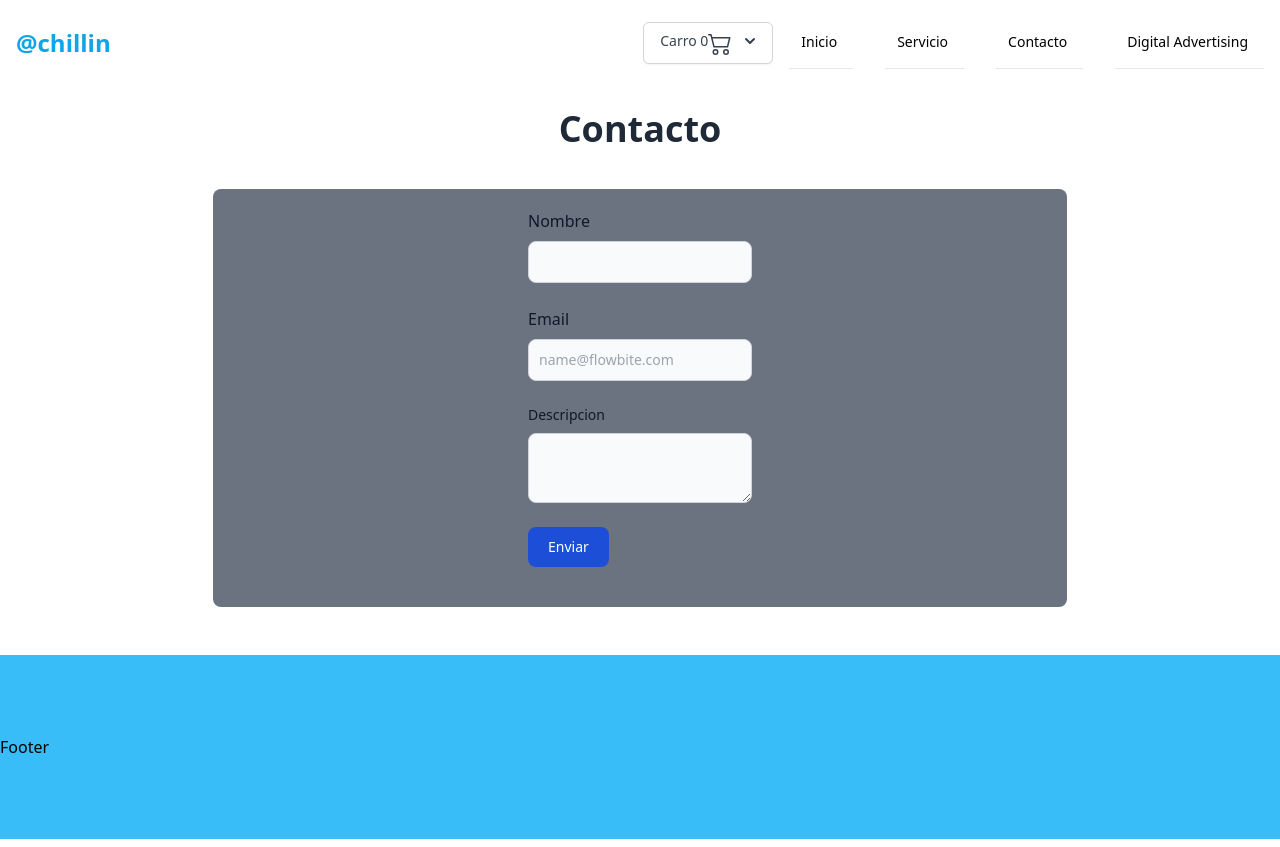
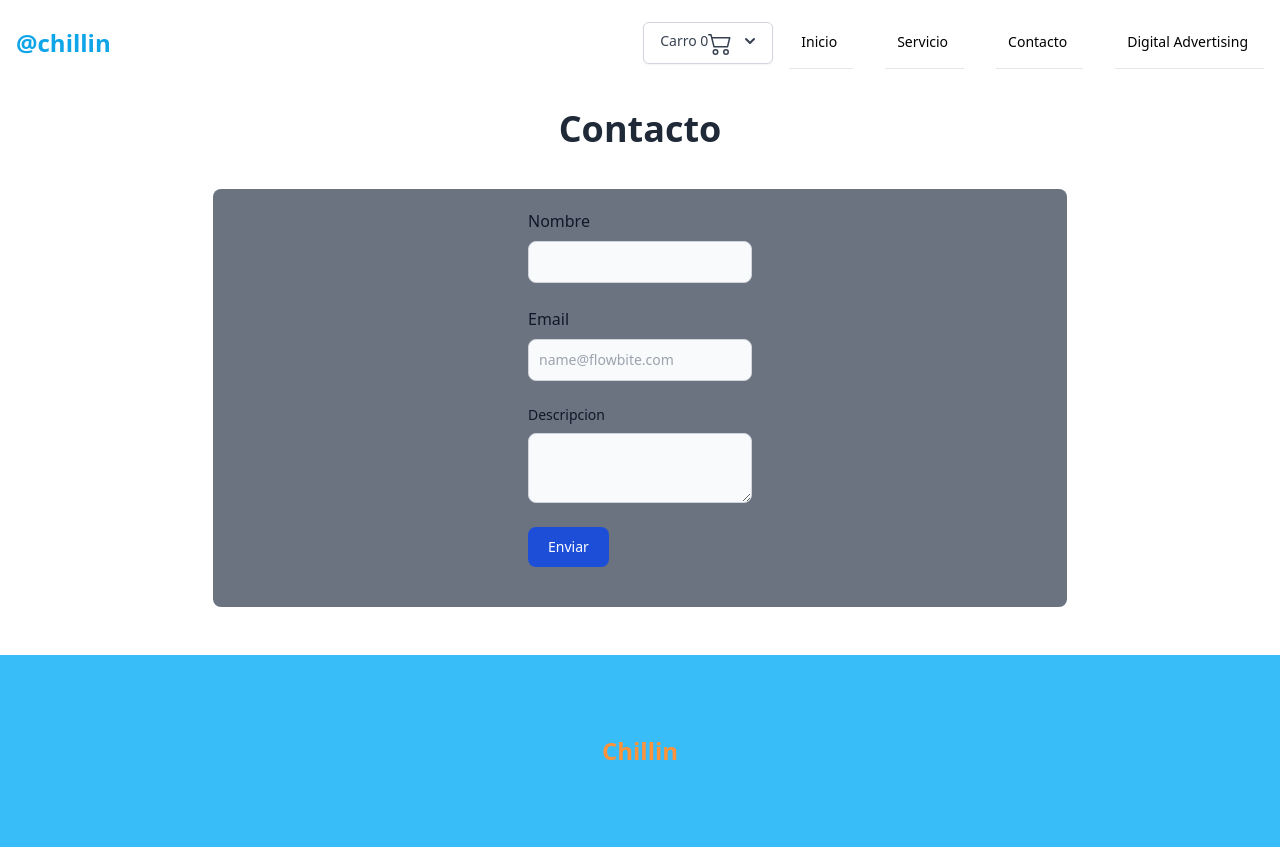
Before and after one commit to vicarb/ecom1, a Next.js app: page /contacto in a window 1280 px wide. Built offline with nearby package versions, Linux system fonts and the light colour scheme.

Commit message:
added head, footer and incremental site regeneration

```diff
--- a/components/Footer.js
+++ b/components/Footer.js
@@ -1,7 +1,12 @@
+import { FocusTrap } from '@headlessui/react'
 import React from 'react'
 
-export const Footer = () => {
+const Footer = () => {
   return (
-    <div className='bg-sky-400 py-20 absolute inset-x-0'>Footer</div>
+    <div className='bg-sky-400 py-20 absolute inset-x-0'>
+        <h1 className='font-semibold text-2xl flex justify-center text-orange-400'> Chillin</h1>
+        </div>
   )
 }
+
+export default Footer;
--- a/pages/_app.js
+++ b/pages/_app.js
@@ -4,7 +4,7 @@ import { motion } from 'framer-motion'
 import { Navbar } from '../components/Navbar'
 import { Nav } from '../components/Nav'
 import { Menu } from '../components/Menu'
-import { Footer } from '../components/Footer'
+import Footer from '../components/Footer'
 function MyApp({ Component, pageProps, router }) {
   return (
   <>
--- a/pages/detail/[id].js
+++ b/pages/detail/[id].js
@@ -30,7 +30,7 @@ export const getStaticPaths = async () => {
       })
       return {
           paths,
-          fallback: false,
+          fallback: 'blocking',
       }
 }
 
@@ -46,7 +46,8 @@ export const getStaticProps = async (context) => {
         props: {
             producto: data,
             // producto_img: data_img
-        }
+        },
+        revalidate: 30
     }
 }
 const SingleNegocioPage = ({ producto, producto_img }) => {
--- a/pages/index.js
+++ b/pages/index.js
@@ -22,6 +22,7 @@ export const getStaticProps = async () => {
   return {
     props: {
       productos: data
-    }
+    },
+    revalidate: 30,
   }
 }
```
Also changed, not shown: pages/tes.js (deleted, +0 -56 lines).
